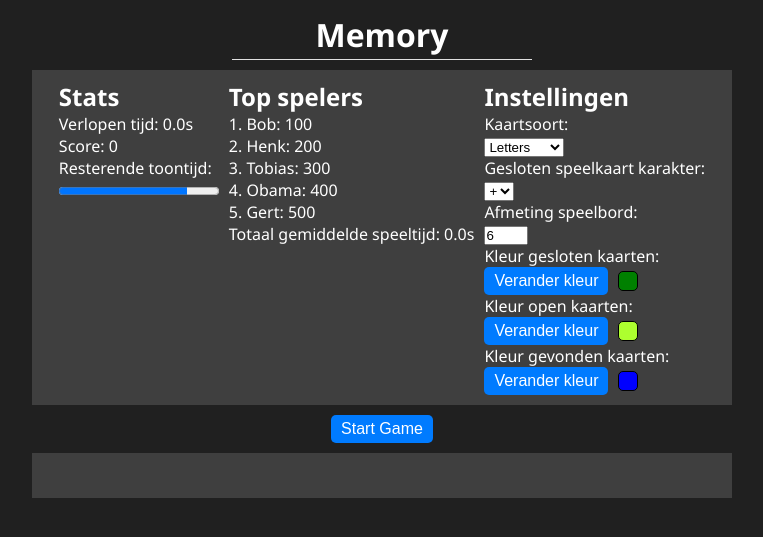
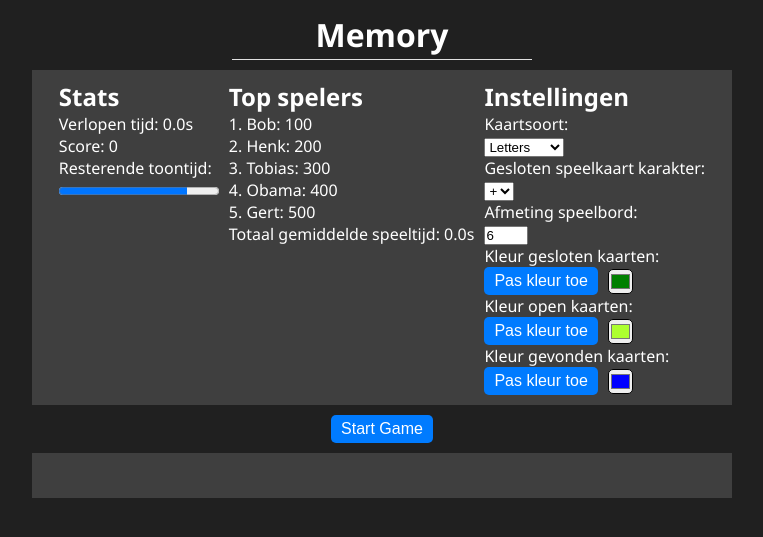
Before and after one commit to WaoulVL/Memory, a PHP site: page /memory.html in a window 1280 px wide. Shown: the top 537 px of the page, without its empty margins (258-1021 px from the left). Run offline with PHP 8.4, Linux system fonts and the light colour scheme.

Commit message:
Color pickers
Cards are able to change color using color pickers

```diff
--- a/index.js
+++ b/index.js
@@ -81,6 +81,16 @@ function setCardDisplayValue(card, value) {
     card.querySelector('.card-text').innerHTML = value
 }
 
+// Function updates card colors from color pickers
+function updateColor() {
+    const pickerOpen = document.getElementById("color-picker-open")
+    const pickerClosed = document.getElementById("color-picker-closed")
+    const pickerFound = document.getElementById("color-picker-found")
+    document.documentElement.style.setProperty("--card-open-color", pickerOpen.value);
+    document.documentElement.style.setProperty("--card-closed-color", pickerClosed.value);
+    document.documentElement.style.setProperty("--card-found-color", pickerFound.value);
+}
+
 function run() {
     const memoryContainer = document.getElementById("memory-container")
     const startButton = document.getElementById("start-button")
@@ -110,6 +120,9 @@ function run() {
             cardsHTML += cardHTML
         }
         memoryContainer.innerHTML = cardsHTML;
+
+        // Change card color
+        updateColor()
 
         // Change grid layout
         memoryContainer.style.gridTemplateRows = "repeat(" + width + ", 1fr)"
--- a/memory.html
+++ b/memory.html
@@ -62,22 +62,22 @@
                         <li>
                             <p>Kleur gesloten kaarten: </p>
                             <div class="color-container">
-                                <button>Verander kleur</button>
-                                <div class="color-display" style="background-color: green;"></div>
+                                <button onclick="updateColor()">Pas kleur toe</button>
+                                <input type="color" class="color-picker" id="color-picker-closed" value="#008000">
                             </div>
                         </li>
                         <li>
                             <p>Kleur open kaarten: </p>
                             <div class="color-container">
-                                <button>Verander kleur</button>
-                                <div class="color-display" style="background-color: greenyellow;"></div>
+                                <button onclick="updateColor()">Pas kleur toe</button>
+                                <input type="color" class="color-picker" id="color-picker-open" value="#ADFF2F">
                             </div>
                         </li>
                         <li>
                             <p>Kleur gevonden kaarten: </p>
                             <div class="color-container">
-                                <button>Verander kleur</button>
-                                <div class="color-display" style="background-color: blue;"></div>
+                                <button onclick="updateColor()">Pas kleur toe</button>
+                                <input type="color" class="color-picker" id="color-picker-found" value="#0000FF">
                             </div>
                         </li>
                     </ul>
--- a/style.css
+++ b/style.css
@@ -86,13 +86,13 @@ body {
 }
 
 .card-open {
-  background-color: greenyellow;
+  background-color: var(--card-open-color);
 }
 .card-closed {
-  background-color: green;
+  background-color: var(--card-closed-color);
 }
 .card-found {
-  background-color: blue;
+  background-color: var(--card-found-color);
 }
 
 .card-text {
@@ -121,6 +121,7 @@ body {
   align-items: center;
 }
 
+/* remove */
 .color-display {
   width: 20px;
   height: 20px;
@@ -129,6 +130,13 @@ body {
   border-style: solid;
   border-width: 1px;
   border-radius: 5px;
+}
+
+.color-picker {
+  margin-left: 10px;
+  border-radius: 5px;
+  height: 25px;
+  width: 25px;
 }
 
 button {
```
